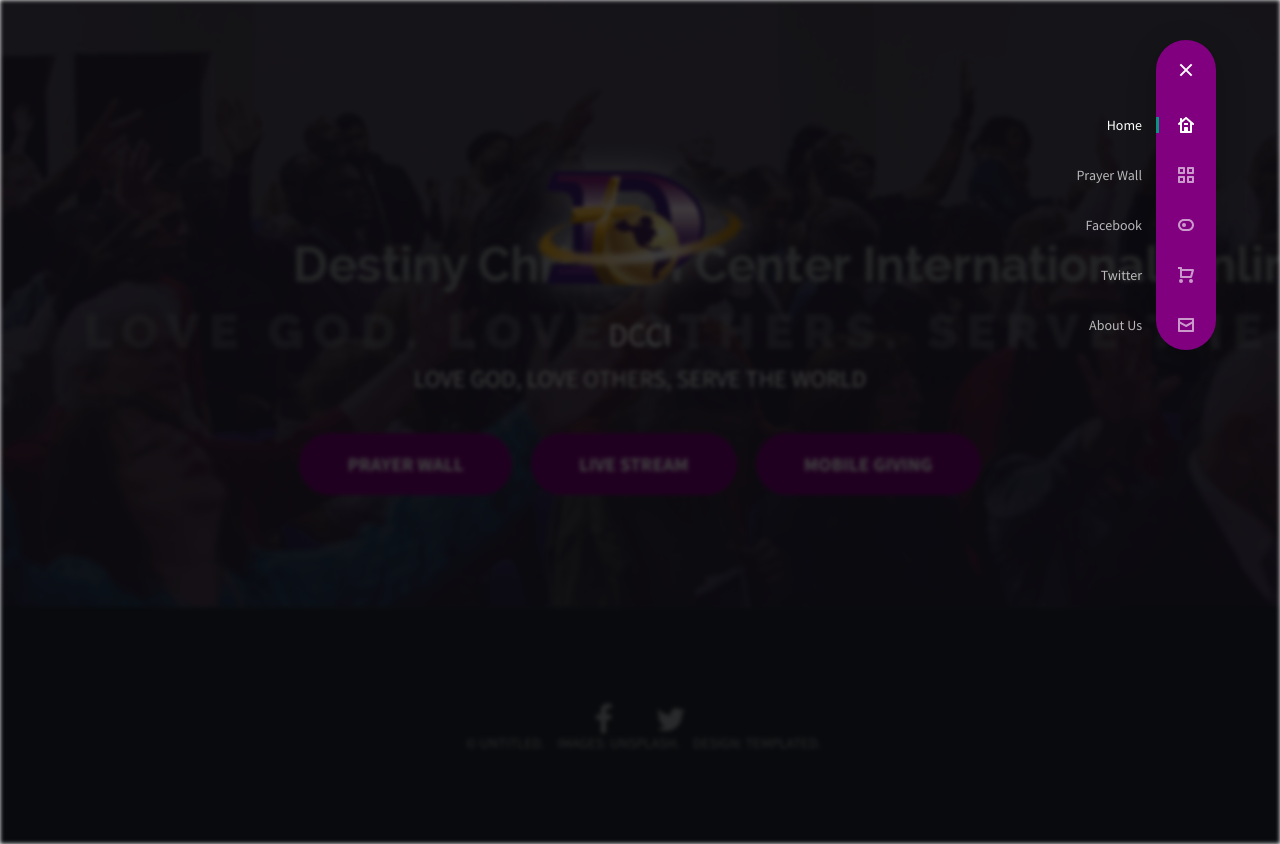
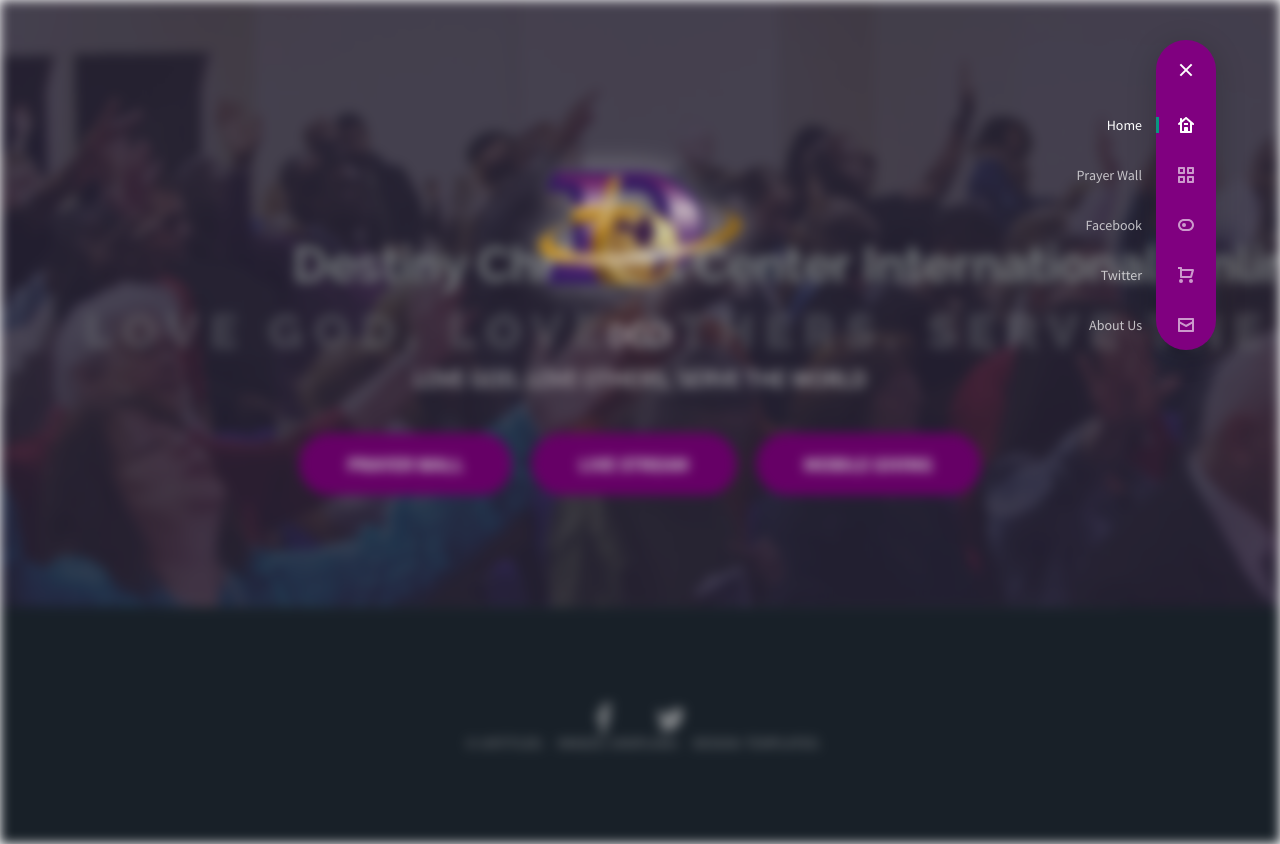
Before and after one commit to Brenw2/DCCI-Connected-MobileApp, a plain HTML site: page www/index.html in a window 1280 px wide. Both pictures are taken after a click on the link "Menu". Drawn offline with Linux system fonts and the light colour scheme; files whose address does not match are found by name.

Commit message:
tweak blur and dim effects on navigation

```diff
--- a/www/assets/css/main.css
+++ b/www/assets/css/main.css
@@ -4152,8 +4152,8 @@
 }
 
 .forgroundDarkness {
-    filter: brightness(25%);
-    -webkit-filter: brightness(25%) blur(2px);
+    filter: brightness(80%);
+    -webkit-filter: brightness(80%) blur(6px);
 }
 
 .antifilter {
```
Also changed, not shown: 1 other file.
